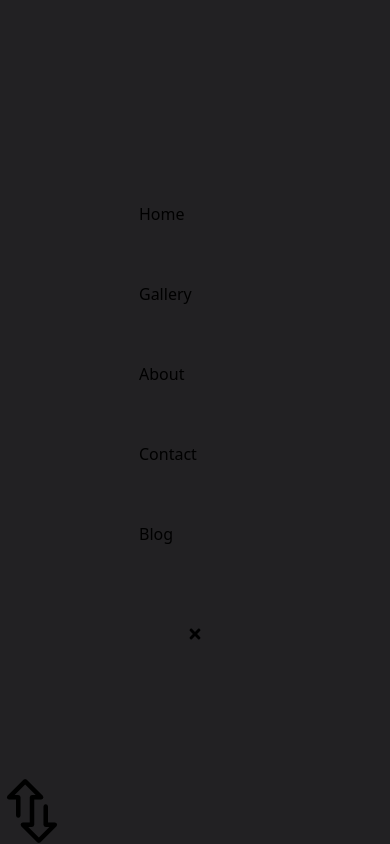
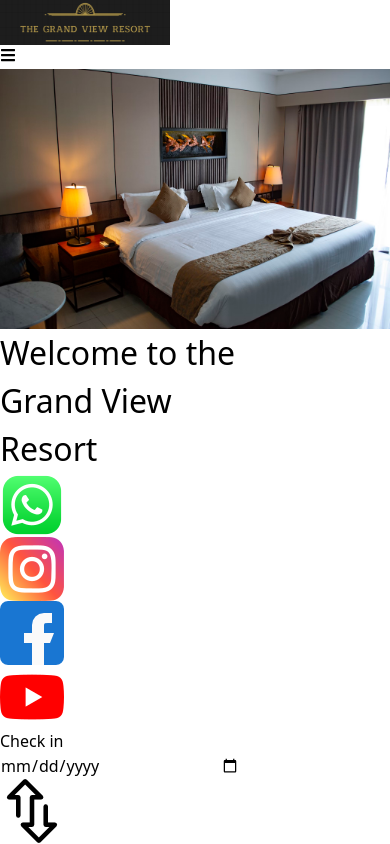
Before and after one commit to priyanshutariyal02/aaa-bbb-ccc-zzz, a React (Vite) app: page / in a window 390 px wide. Shown: the top 844 px of the page. Built offline with nearby package versions, Linux system fonts and the light colour scheme.

Commit message:
fix nav auto open

```diff
--- a/src/components/Navbar.jsx
+++ b/src/components/Navbar.jsx
@@ -1,15 +1,19 @@
-import React, { useRef } from 'react';
+import React, { useRef, useEffect } from 'react';
 import { FaBars, FaTimes } from 'react-icons/fa';
+import { NavLink } from 'react-router-dom';
 
-import { NavLink } from 'react-router-dom';
 const Navbar = ({ logo }) => {
+    const navRef = useRef(null);
 
-    const navRef = useRef();
-
+    useEffect(() => {
+        if (navRef.current) {
+            navRef.current.classList.remove('responsive_nav');
+        }
+    }, []);
 
     const showNavbar = () => {
-        navRef.current.classList.toggle("responsive_nav");
-    }
+        navRef.current.classList.toggle('responsive_nav');
+    };
 
     return (
         <header className='bg-black flex justify-between items-center sm:px-16 px-8 py-4 max-w-[115rem] mx-auto absolute top-0 bg-transparent z-10 right-0 left-0'>
@@ -17,7 +21,7 @@ const Navbar = ({ logo }) => {
                 <img src={logo} alt="logo" className='w-[233px] h-[60px] object-cover rounded-lg shadow-md home-logo' />
             </NavLink>
 
-            <nav ref={navRef} className="flex text-lg gap-[10rem] font-medium md-device responsive_nav">
+            <nav ref={navRef} className="flex text-lg gap-[10rem] font-medium md-device">
                 <div className='nav-mobile flex gap-10'>
                     <NavLink onClick={showNavbar} exact to='/' className='w-[5rem] h-10 rounded-lg bg-white items-center justify-center flex font-bold shadow-md hover:text-[#ff3b65] duration-200'>
                         Home
@@ -41,12 +45,11 @@ const Navbar = ({ logo }) => {
                 </button>
             </nav>
 
-
-            <button onClick={showNavbar} className='bg-white rounded-xl p-3 shadow-md nav-btn text-[1.5rem]'>
+            <button onClick={showNavbar} className='nav-btn bg-white rounded-xl p-3 shadow-md  text-[1.5rem]'>
                 <FaBars />
             </button>
         </header>
-    )
+    );
 }
 
 export default Navbar;
--- a/src/index.css
+++ b/src/index.css
@@ -75,8 +75,11 @@ header .nav-btn {
         background: #222123;
         transition: 0.7s ease;
         transform: translateY(-100vh);
+
     }
+    .nav-close-btn{
 
+    }
     header .responsive_nav {
         transform: none;
     }
```
